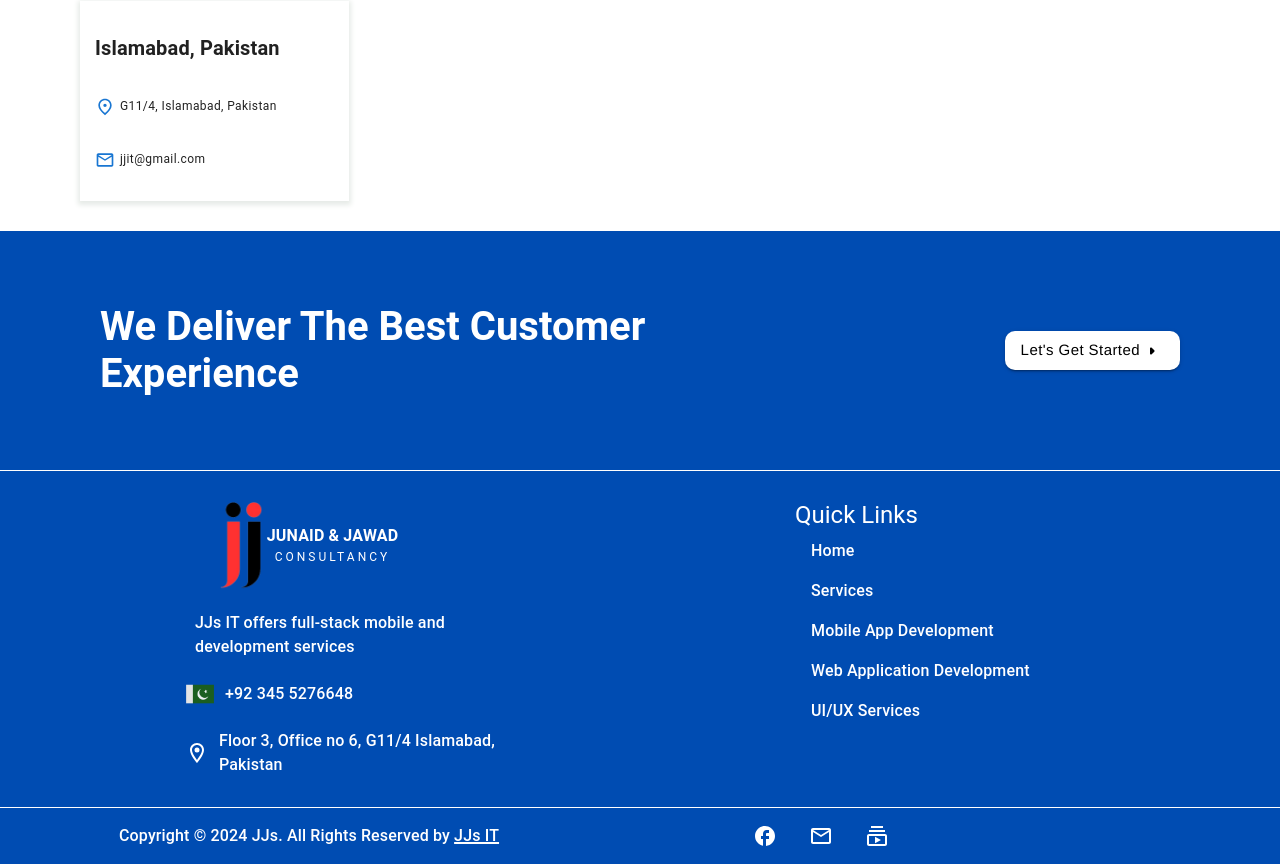
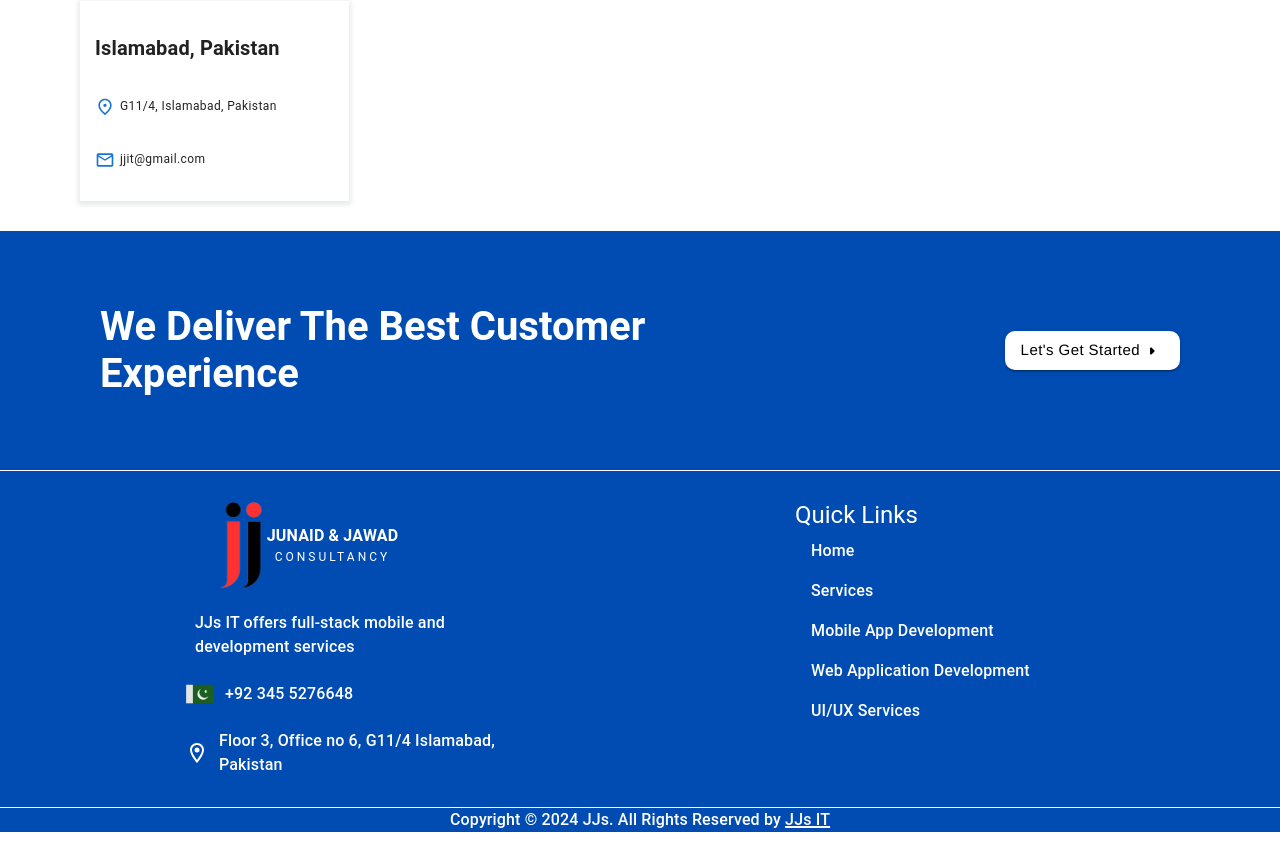
Before and after one commit to Zeeeforzain/JJs_IT, a React (Create React App) app: page /#/Home in a window 1280 px wide. Before the commit this address led to /#/Home. Shown: the part 3492-4356 px from the top of the page. After the commit the page ends 4324 px from the top, so only its background shows below. Built offline with nearby package versions, Linux system fonts and the light colour scheme.

Commit message:
Copy Right Fixed

```diff
--- a/src/Components/Footer.js
+++ b/src/Components/Footer.js
@@ -165,8 +165,8 @@
       <Box
         display={"flex"}
         alignItems={"center"}
-        justifyContent={"space-around"}
-        width={{ xs: "95%", md: "80%" }}
+        justifyContent={"center"}
+        width={{ xs: "100%", md: "100%" }}
         flexDirection={{ xs: "column", md: "row" }}
         textAlign={{ xs: "center" }}
       >
@@ -184,7 +184,7 @@
             JJs IT
           </Typography>
         </Typography>
-        <List sx={{ display: "flex" }}>
+        {/* <List sx={{ display: "flex" }}>
           <ListItem>
             <FacebookOutlinedIcon sx={{ color: "white", cursor: "pointer" }} />
           </ListItem>
@@ -196,7 +196,7 @@
               sx={{ color: "white", cursor: "pointer" }}
             />{" "}
           </ListItem>
-        </List>
+        </List> */}
       </Box>
     </Box>
   );
```
